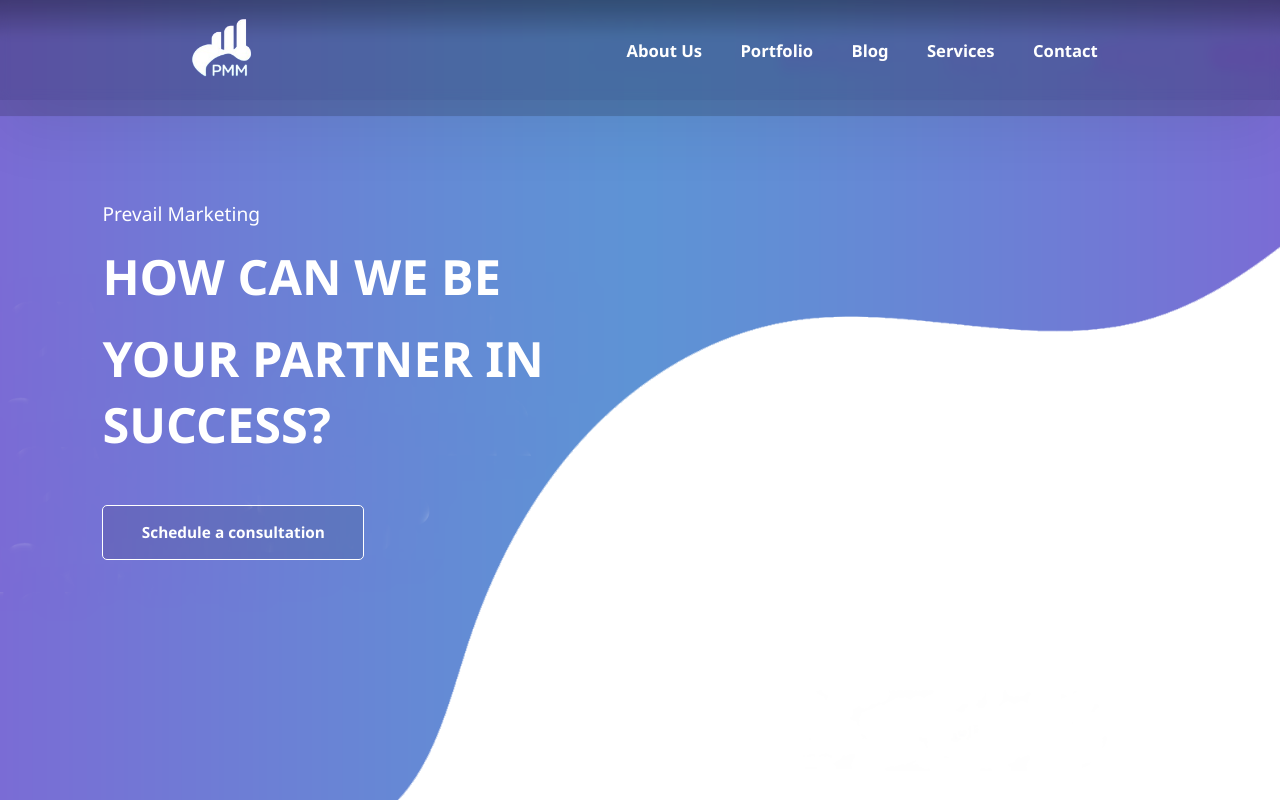
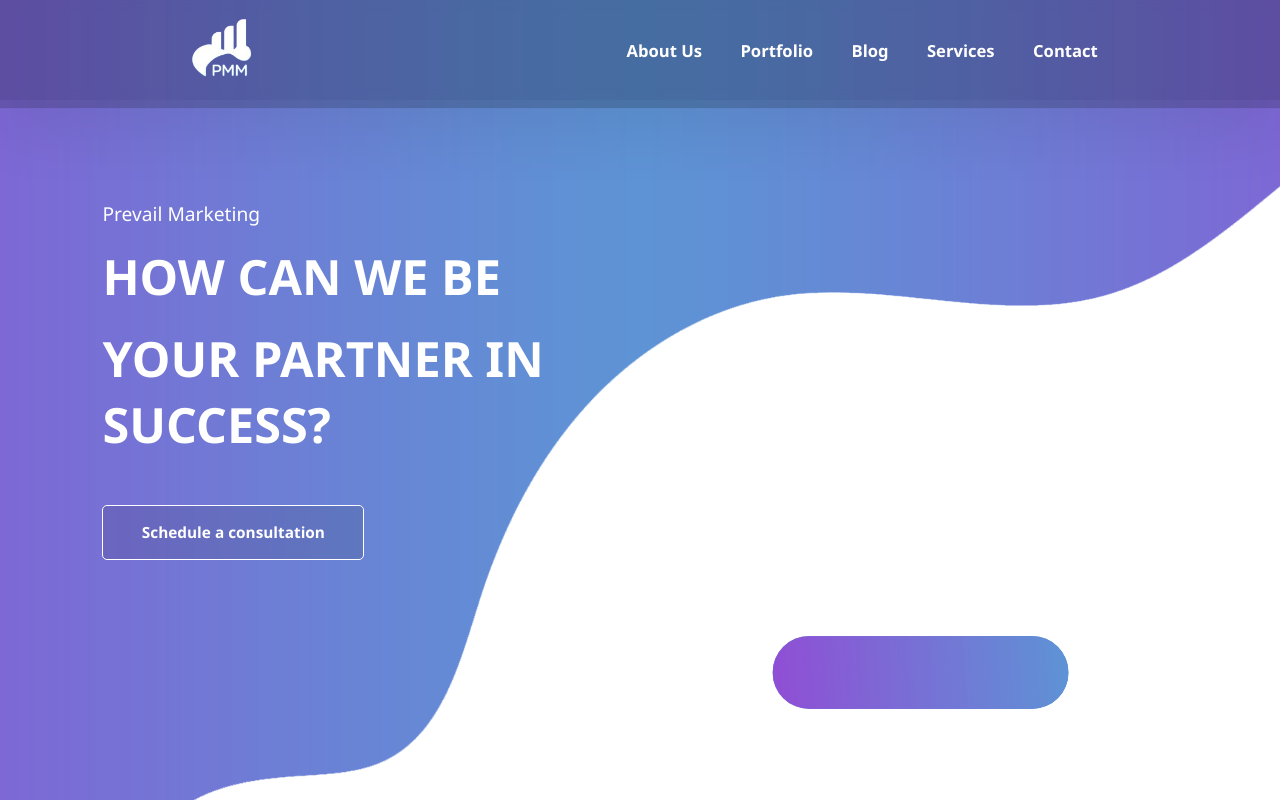
Before and after one commit to Umweltdev/prevailclient, a React (Vite) app: page / in a window 1280 px wide. Shown: the top 802 px of the page. Built offline with nearby package versions, Linux system fonts and the light colour scheme.

Commit message:
your tools section

```diff
--- a/src/components/Landing/SectionSix.jsx
+++ b/src/components/Landing/SectionSix.jsx
@@ -3,12 +3,12 @@ import ComponentOne from "../ReusedComponents/ComponentOne";
 const SectionSix = () => {
   return (
     <>
-      <ComponentOne
+      {/* <ComponentOne
         img1="https://s3-prod.adage.com/s3fs-public/20231120_pepsiMinisShaq_3x2.jpg"
         img2="https://cardinalpath.wpenginepowered.com/wp-content/uploads/google_ai_algos-1024x658.png"
         headerText1="Pepsi brings back Shaq for fresh spin on Skee-Lo's '90s hit 'I Wish'"
         headerText2="Feeding the Google AI Algorithms to Drive Business Performance"
-      />
+      /> */}
     </>
   );
 };
--- a/src/components/Landing/assets/landing.css
+++ b/src/components/Landing/assets/landing.css
@@ -1,5 +1,5 @@
 .hero-container {
-  background-image: url(../assets/land.png) !important;
+  background-image: url(../assets/hero.svg) !important;
   height: 100vh;
   background-position: center;
   background-repeat: no-repeat;
@@ -915,11 +915,6 @@ FOOTER
   font-size: 1.6vw;
 }  */
 
-
-
-
-
-
 /*  */
 /*  */
 
@@ -991,7 +986,6 @@ FOOTER
   color: var(--fourth-color);
   font-size: 1vw;
   width: 20vw;
-
 }
 
 .btnService1 {
```
Also changed, not shown: src/components/Landing/assets/hero.svg (added).
